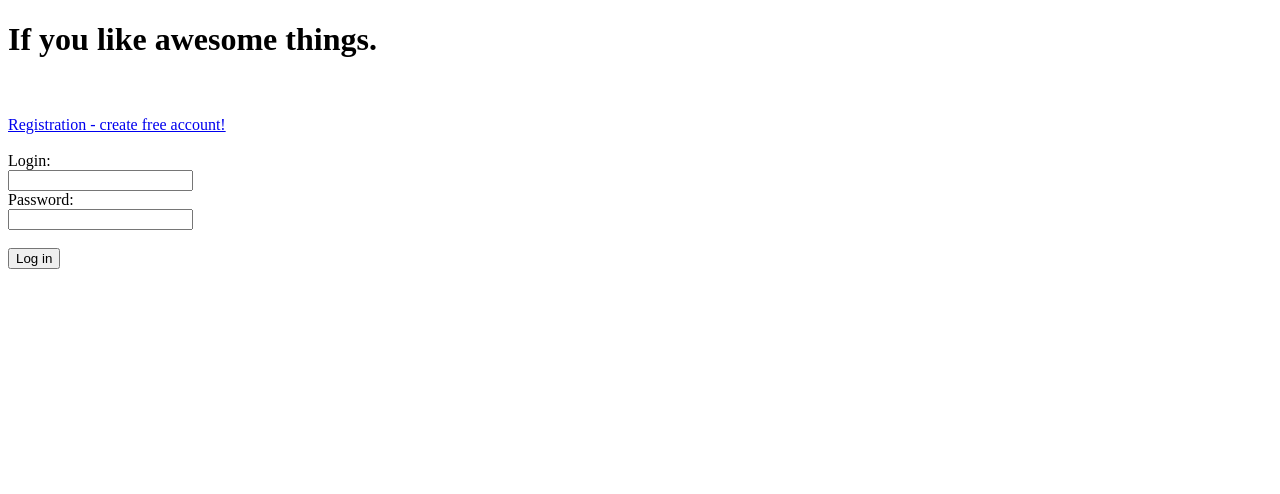
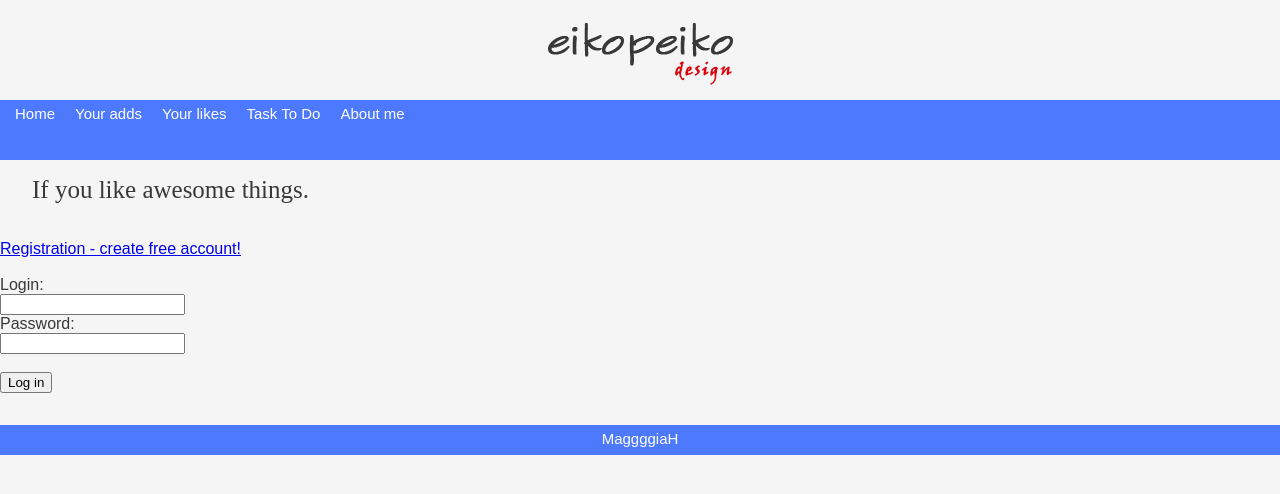
Before and after one commit to Maggggie/xampphtdocsphp1, a PHP site: page /intex.php in a window 1280 px wide. Shown: the top 494 px of the page. Run offline with PHP 8.4, Linux system fonts and the light colour scheme.

Commit message:
add css stle

```diff
--- a/intex.php
+++ b/intex.php
@@ -1,5 +1,7 @@
 <?php
+
 	session_start();
+
 	if((isset($_SESSION['loginto']))&&($_SESSION['loginto']==true))
 	{
 	    header('Location: serwis.php');
@@ -13,21 +15,42 @@ if((isset($_SESSION['loginto']))&&($_SESSION['loginto']==true))
 <meta charset="utf8_decode"/>
 <meta http-equiv="X-UA-Compatible" content="IE=edge,chrome=1"/>
 <title>Serwis Design</title>
+<link rel="stylesheet" href="style.css" type="text/css"/>
 </head>
+
 <body>
-<h1>If you like awesome things.</h1><br/><br/>
+
+<div id="container">
+
+	<div id="logo">
+		<img src="eikopeiko3.png"/>
+	</div>
+	<div id="topbarmenu">
+		<div class="option">Home</div>
+		<div class="option">Your adds</div>
+		<div class="option">Your likes</div>
+		<div class="option">Task To Do</div>
+		<div class="option">About me</div>
+		<div style="clear:both"></div>
+	</div>
+
+	<div id="topbarmenu">
+</div>
+
+<div id="bigtitle">If you like awesome things.</div><br/><br/>
 
 <a href="registration.php">Registration - create free account!</a>
 <br /><br />
 
 <form action="login.php" method="post">
-        Login:      <br/><input type="text" name="login"/><br/>
-        Password:   <br/><input type="password" name="password"/><br /><br />
-        <input type="submit" value="Log in"/>
+	Login:      <br/><input type="text" name="login" /><br/>
+	Password:   <br/><input type="password" name="password" /><br /><br />
+	<input type="submit" value="Log in" />
 </form>
 
 <?php
     if(isset($_SESSION['blad'])) echo $_SESSION['blad'];
 ?>
+<div class="footer">MaggggiaH</div>
 </body>
 </html>
--- a/logout.php
+++ b/logout.php
@@ -1,5 +1,5 @@
 <?php
-session_start();
-session_unset();
-header('Location: index.php');
+	session_start();
+	session_unset();
+	header('Location: index.php');
 ?>
--- /dev/null
+++ b/style.css
@@ -0,0 +1,108 @@
+
+body
+{
+	background-color: #f5f5f5;
+	font-family: sans-serif;
+	line-height: 0 auto;
+	box-sizing: border-box;
+	margin: 0 !important;
+}
+
+#container
+{
+	color: #393939;
+}
+
+#bigtitle
+{
+	margin-left: 2rem;
+	margin-top: 1rem;
+	font-family: Broadway;
+	font-size: 25px;
+	color: #393939;
+}
+
+#logo
+{
+	width: 200px;
+	height: 100px;
+	margin-left: auto;
+	margin-right: auto;
+}
+
+#topbarmenu
+{
+	background-color: #4d79ff;
+	color: #ffffff;
+	/*padding: 10px 0;*/
+	padding: 5px;
+	height: 20px;
+}
+
+#tasks
+{
+	line-height: 2rem;
+	margin-top: 1rem;
+	margin-left: 0rem;
+}
+
+#choose
+{
+	color: #b30000;
+}
+
+#regist
+{
+	margin-top: 1rem;
+	margin-left: 1rem;
+}
+
+.option
+{
+	float: left;
+	background-color: #4d79ff;
+	/*border-right: 2px dotted #ffffff;
+	padding: 5px;*/
+	padding-left: 10px;
+	padding-right: 10px;
+	text-align: center;
+	font-size: 15px;
+	text-align: center;
+}
+
+.option:hover
+{
+	background-color: #b30000;
+	cursor: pointer;
+}
+
+.box
+{
+	width: 200px;
+}
+
+.box:focus
+{
+	width: 400px;
+	background: #aaaaaa;
+}
+
+button
+{
+	margin-left: 2rem;
+	border-radius: 2rem;
+	background-color: #393939;
+	color: #ffffff;
+}
+
+.footer
+{
+	margin-top: 2rem;
+	background-color: #4d79ff;
+	color: #ffffff;
+	padding: 5px;
+	height: 20px;
+	font-size: 15px;
+	text-align: center;
+
+}
```
Also changed, not shown: connect.php (+4 -4 lines), login.php (+35 -2 lines), registration.php (+23 -10 lines), rules.php (+21 -11 lines), serwis.php (+21 -5 lines), todo.php (added, +101 -0 lines), eikopeiko3.png (added). Lines whose indentation alone changed are shown as unchanged.
